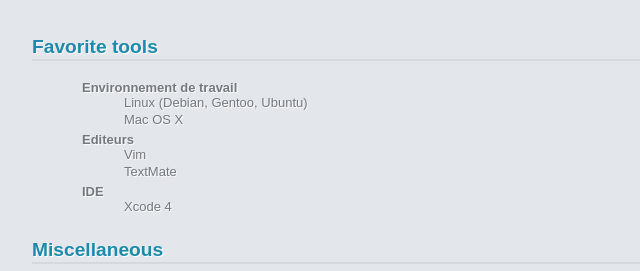
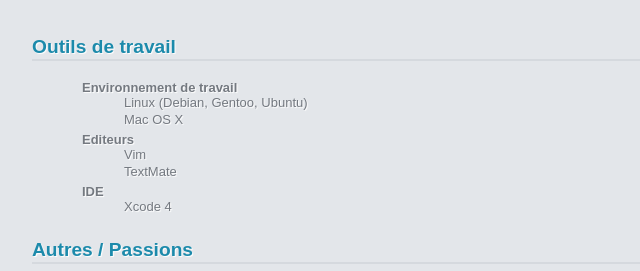
Before and after one commit to Shahor/resume, a plain HTML site: page index.html in a window 1280 px wide. Shown: the part 1107-1378 px from the top of the page, 208-848 px from the left. Drawn offline with Linux system fonts and the light colour scheme.

Commit message:
En in FR
* Removed En words still present in french version

```diff
--- a/index.html
+++ b/index.html
@@ -170,7 +170,7 @@
 	</section>
 
 	<section class="pageBreak"></section> <!-- not-very-pretty Page break (for pdf version) -->
-	<h1>Favorite tools</h1>
+	<h1>Outils de travail</h1>
 	<section id="tools">
 		<article class="tools">
 			<p>
@@ -201,7 +201,7 @@
 		</article>
 	</section>
 
-	<h1>Miscellaneous</h1>
+	<h1>Autres / Passions</h1>
 	<section id="personal">
 		<article class="personal">
 			<ul>
```
